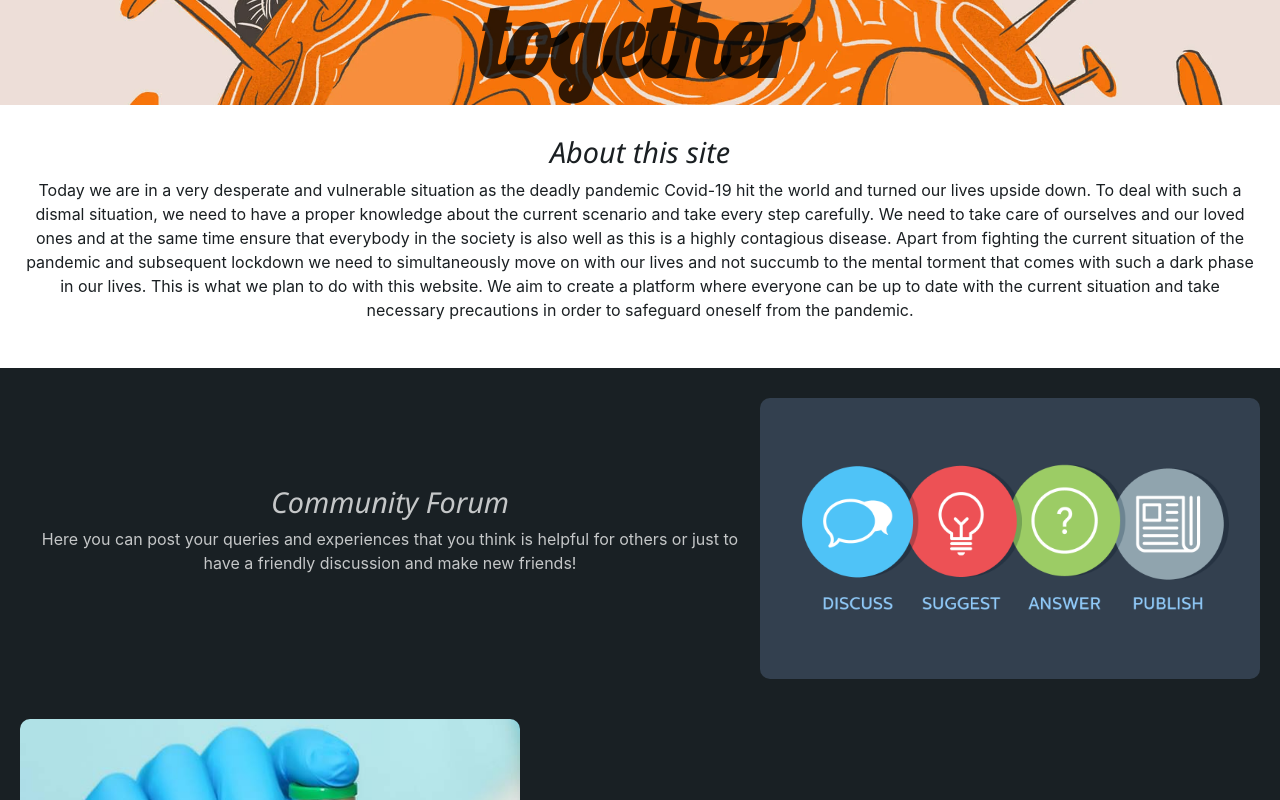
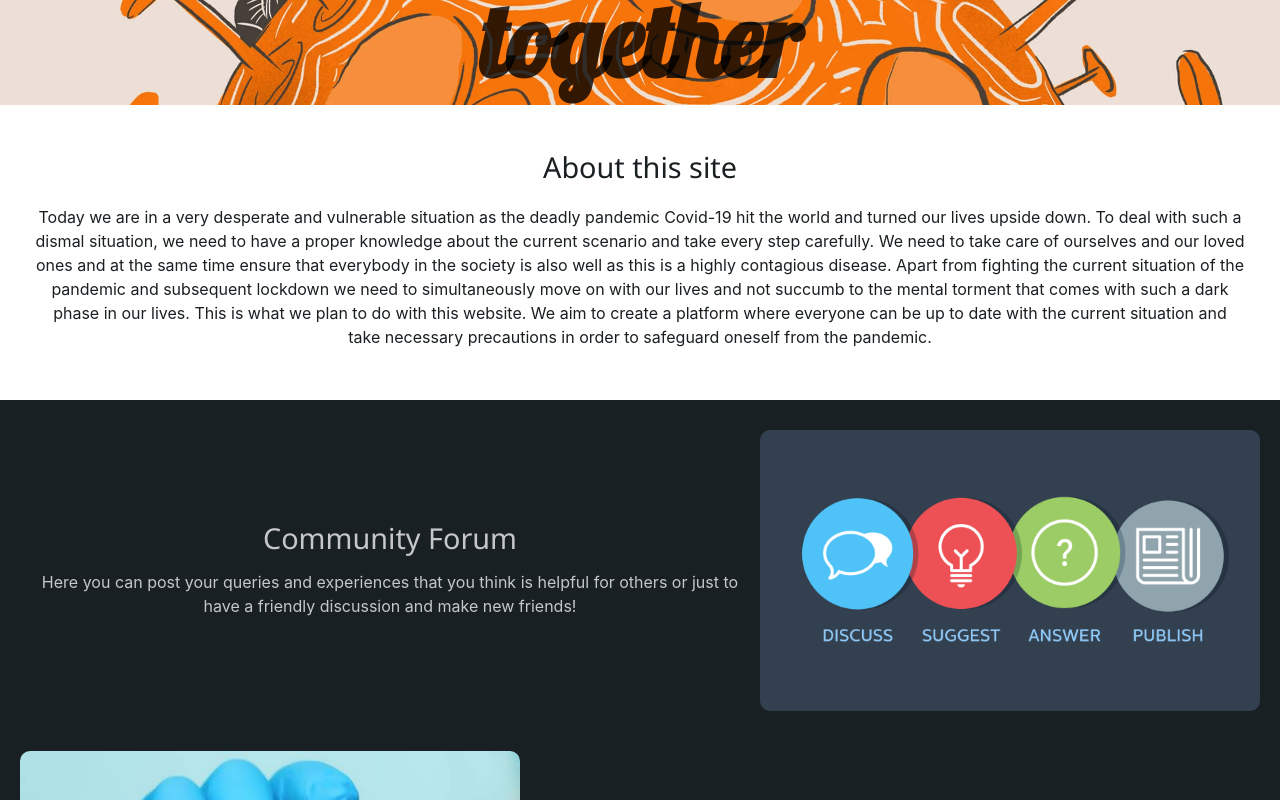
Before and after one commit to astromanish/corona-care, a React (Create React App) app: page / in a window 1280 px wide. Shown: the part 640-1440 px from the top of the page. Built offline with nearby package versions, Linux system fonts and the light colour scheme.

Commit message:
p and heading margin padding updated

```diff
--- a/src/app.css
+++ b/src/app.css
@@ -26,8 +26,13 @@ img {
   border-radius: 15px;
 }
 
+p {
+  text-align: center;
+  padding: 5px 15px;
+}
+
 .container {
-  width: 95%;
+  width: 97%;
   max-width: 1400px;
   margin: 0 auto;
 }
@@ -45,6 +50,7 @@ img {
   font-size: 2.5rem;
   font-family: "Noto Sans", sans-serif;
   font-weight: 700;
+  margin-bottom: 20px;
 }
 
 .heading {
@@ -52,7 +58,7 @@ img {
   font-size: 1.8rem;
   font-family: "Noto Sans", sans-serif;
   font-weight: 400;
-  font-style: italic;
+  margin: 15px auto;
 }
 
 .sub-heading {
@@ -60,6 +66,7 @@ img {
   font-size: 1.2rem;
   font-family: "Noto Sans", sans-serif;
   font-weight: 400;
+  text-decoration: underline;
 }
 
 .sidebar-box {
```
